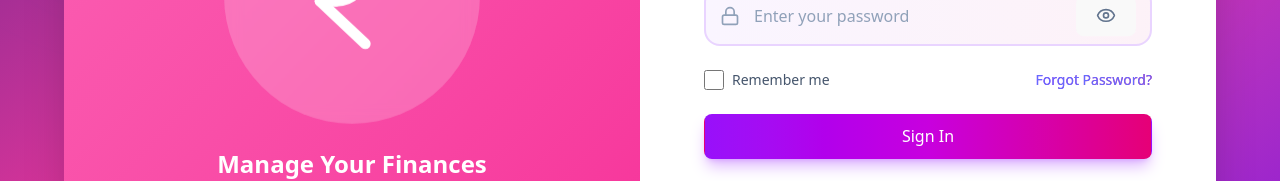
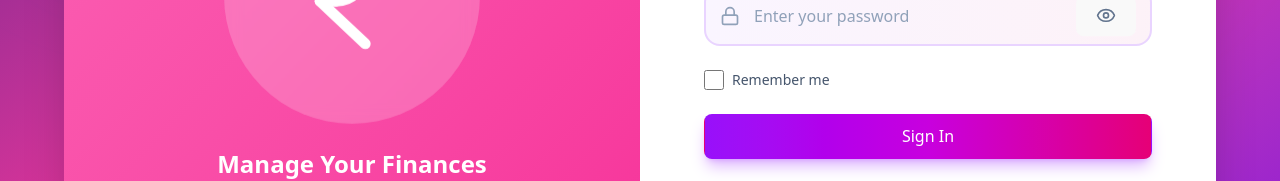
Before and after one commit to ananyapahwa/personal-finance-manager, a React (Vite) app: page /login in a window 1280 px wide. Shown: the part 413-594 px from the top of the page. Built offline with nearby package versions, Linux system fonts and the light colour scheme.

Commit message:
minor changes

```diff
--- a/src/App.jsx
+++ b/src/App.jsx
@@ -210,6 +210,8 @@ const App = () => {
               darkMode={darkMode}
               setDarkMode={setDarkMode}
               onLogout={handleLogout}
+              transactions={transactions}
+              savings={savings}
             >
               <Transactions
                 transactions={transactions}
@@ -235,6 +237,8 @@ const App = () => {
               darkMode={darkMode}
               setDarkMode={setDarkMode}
               onLogout={handleLogout}
+              transactions={transactions}
+              savings={savings}
             >
               <Savings
                 savings={savings}
@@ -259,6 +263,8 @@ const App = () => {
               darkMode={darkMode}
               setDarkMode={setDarkMode}
               onLogout={handleLogout}
+              transactions={transactions}
+              savings={savings}
             >
               <SplitBill
                 darkMode={darkMode}
--- a/src/components/AddTransaction.jsx
+++ b/src/components/AddTransaction.jsx
@@ -20,8 +20,7 @@ export function AddTransaction({
 
   return (
     <div
-      className={`rounded-3xl p-6 transition-all backdrop-blur-xl max-w-xl ${
-        darkMode
+      className={`rounded-3xl p-6 transition-all backdrop-blur-xl max-w-xl ${darkMode
           ? "bg-slate-800/40 border border-slate-700/50"
           : "bg-white/90 shadow-xl"
         }`}
@@ -29,8 +28,7 @@ export function AddTransaction({
       {/* HEADER */}
       <div className="flex justify-between items-center mb-6">
         <h2
-          className={`text-2xl font-bold bg-gradient-to-r ${
-            darkMode
+          className={`text-2xl font-bold bg-gradient-to-r ${darkMode
               ? "from-purple-400 via-pink-400 to-blue-400"
               : "from-purple-600 via-pink-600 to-blue-600"
             } bg-clip-text text-transparent`}
@@ -40,8 +38,7 @@ export function AddTransaction({
 
         <button
           onClick={() => setDarkMode(!darkMode)}
-          className={`px-3 py-2 rounded-xl transition-all ${
-            darkMode
+          className={`px-3 py-2 rounded-xl transition-all ${darkMode
               ? "bg-slate-700/50 text-yellow-400"
               : "bg-white/80 text-slate-700 shadow-md"
             }`}
@@ -56,8 +53,7 @@ export function AddTransaction({
         <select
           value={type}
           onChange={(e) => setType(e.target.value)}
-          className={`p-3 rounded-xl transition-all ${
-            darkMode
+          className={`p-3 rounded-xl transition-all ${darkMode
               ? "bg-slate-700/30 border border-slate-600 text-white"
               : "bg-slate-50 border border-slate-200"
             }`}
@@ -70,8 +66,7 @@ export function AddTransaction({
         <select
           value={category}
           onChange={(e) => setCategory(e.target.value)}
-          className={`p-3 rounded-xl transition-all ${
-            darkMode
+          className={`p-3 rounded-xl transition-all ${darkMode
               ? "bg-slate-700/30 border border-slate-600 text-white"
               : "bg-slate-50 border border-slate-200"
             }`}
@@ -80,6 +75,7 @@ export function AddTransaction({
           <option>Travel</option>
           <option>Shopping</option>
           <option>Health</option>
+          <option>Work</option>
           <option>Other</option>
         </select>
 
@@ -89,8 +85,7 @@ export function AddTransaction({
           value={amount}
           onChange={(e) => setAmount(e.target.value)}
           placeholder="Amount"
-          className={`p-3 rounded-xl transition-all ${
-            darkMode
+          className={`p-3 rounded-xl transition-all ${darkMode
               ? "bg-slate-700/30 border border-slate-600 text-white"
               : "bg-slate-50 border border-slate-200"
             }`}
@@ -101,8 +96,7 @@ export function AddTransaction({
           value={desc}
           onChange={(e) => setDesc(e.target.value)}
           placeholder="Description"
-          className={`p-3 rounded-xl transition-all ${
-            darkMode
+          className={`p-3 rounded-xl transition-all ${darkMode
               ? "bg-slate-700/30 border border-slate-600 text-white"
               : "bg-slate-50 border border-slate-200"
             }`}
--- a/src/pages/Dashboard.jsx
+++ b/src/pages/Dashboard.jsx
@@ -152,8 +152,10 @@ const Dashboard = ({ transactions, savings, darkMode, setDarkMode }) => {
               <h3 className={`text-xl font-bold ${darkMode ? 'text-white' : 'text-slate-800'}`}>
                 Recent Transactions
               </h3>
-              <button className={`p-2 rounded-xl transition-all hover:scale-110 ${darkMode ? 'bg-purple-500/20 text-purple-400' : 'bg-purple-100 text-purple-600'
-                }`}>
+              <button
+                onClick={() => navigate('/transactions')}
+                className={`p-2 rounded-xl transition-all hover:scale-110 ${darkMode ? 'bg-purple-500/20 text-purple-400' : 'bg-purple-100 text-purple-600'
+                  }`}>
                 <Plus size={20} />
               </button>
             </div>
--- a/src/pages/Login.jsx
+++ b/src/pages/Login.jsx
@@ -173,9 +173,9 @@ const Login = ({ onLogin, darkMode, toggleTheme }) => {
                   </div>
                 </div>
 
-                {/* Remember Me & Forgot Password */}
+                {/* Remember Me */}
                 {isLogin && (
-                  <div className="flex items-center justify-between">
+                  <div className="flex items-center">
                     <label className="flex items-center cursor-pointer group">
                       <input
                         type="checkbox"
@@ -185,9 +185,6 @@ const Login = ({ onLogin, darkMode, toggleTheme }) => {
                       />
                       <span className="ml-2 text-sm text-slate-600 dark:text-slate-400 group-hover:text-slate-800 dark:group-hover:text-slate-200 transition-colors">Remember me</span>
                     </label>
-                    <a href="#" className="text-sm font-semibold bg-gradient-to-r from-purple-600 to-pink-600 bg-clip-text text-transparent hover:from-purple-700 hover:to-pink-700 transition-all">
-                      Forgot Password?
-                    </a>
                   </div>
                 )}
 
```
Lines whose indentation alone changed are shown as unchanged.
